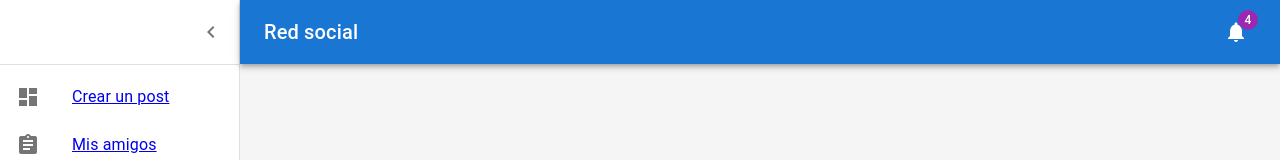
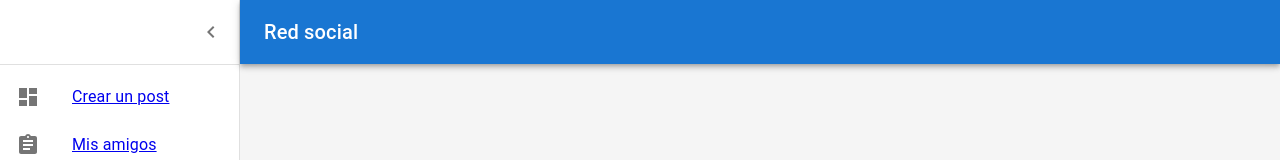
Before and after one commit to jose-2307/Social-Network, a React (Vite) app in the folder client/: page /change-password in a window 1280 px wide. Shown: the top 160 px of the page. Built offline with nearby package versions, Linux system fonts and the light colour scheme.

Commit message:
[Client] Change navbar top

```diff
--- a/client/src/components/ChangePassword.jsx
+++ b/client/src/components/ChangePassword.jsx
@@ -152,11 +152,6 @@
                 >
                 Red social
                 </Typography>
-                <IconButton color="inherit">
-                <Badge badgeContent={4} color="secondary">
-                    <NotificationsIcon />
-                </Badge>
-                </IconButton>
             </Toolbar>
             </AppBar>
             <Drawer variant="permanent" open={open}>
--- a/client/src/components/Config.jsx
+++ b/client/src/components/Config.jsx
@@ -104,11 +104,6 @@
                 >
                 Red social
                 </Typography>
-                <IconButton color="inherit">
-                <Badge badgeContent={4} color="secondary">
-                    <NotificationsIcon />
-                </Badge>
-                </IconButton>
             </Toolbar>
             </AppBar>
             <Drawer variant="permanent" open={open}>
--- a/client/src/components/Recomendations.jsx
+++ b/client/src/components/Recomendations.jsx
@@ -21,6 +21,7 @@
 import MyCard from './Cards';
 import { getUsersFollow } from '../services/user.service';
 import { useState, useEffect } from 'react';
+import Loader from './Loader';
 
 function Copyright(props) {
   return (
@@ -152,12 +153,12 @@
               noWrap
               sx={{ flexGrow: 1 }}
             >
-              Dashboardaa
+              Red social
             </Typography>
             <IconButton color="inherit">
-              <Badge badgeContent={4} color="secondary">
+              {/* <Badge badgeContent={4} color="secondary">
                 <NotificationsIcon />
-              </Badge>
+              </Badge> */}
             </IconButton>
           </Toolbar>
         </AppBar>
```
